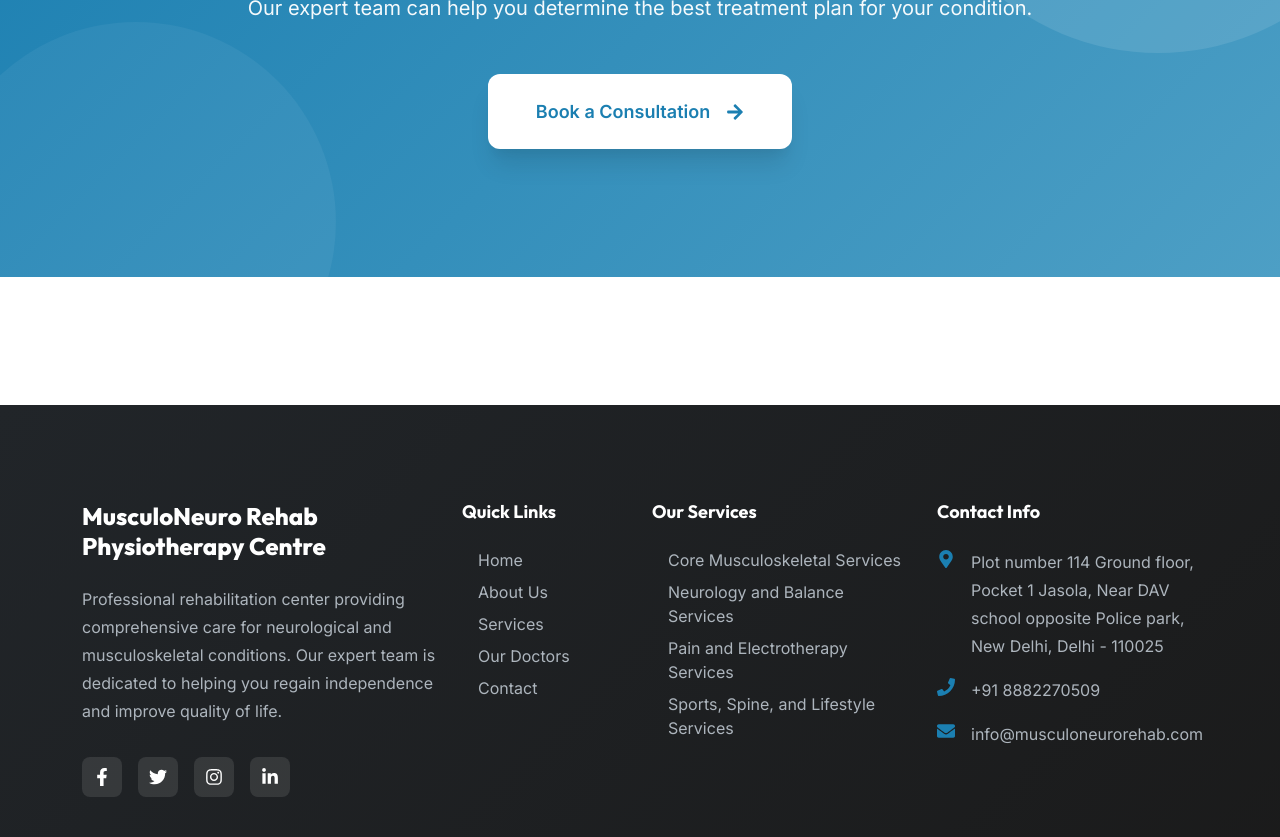
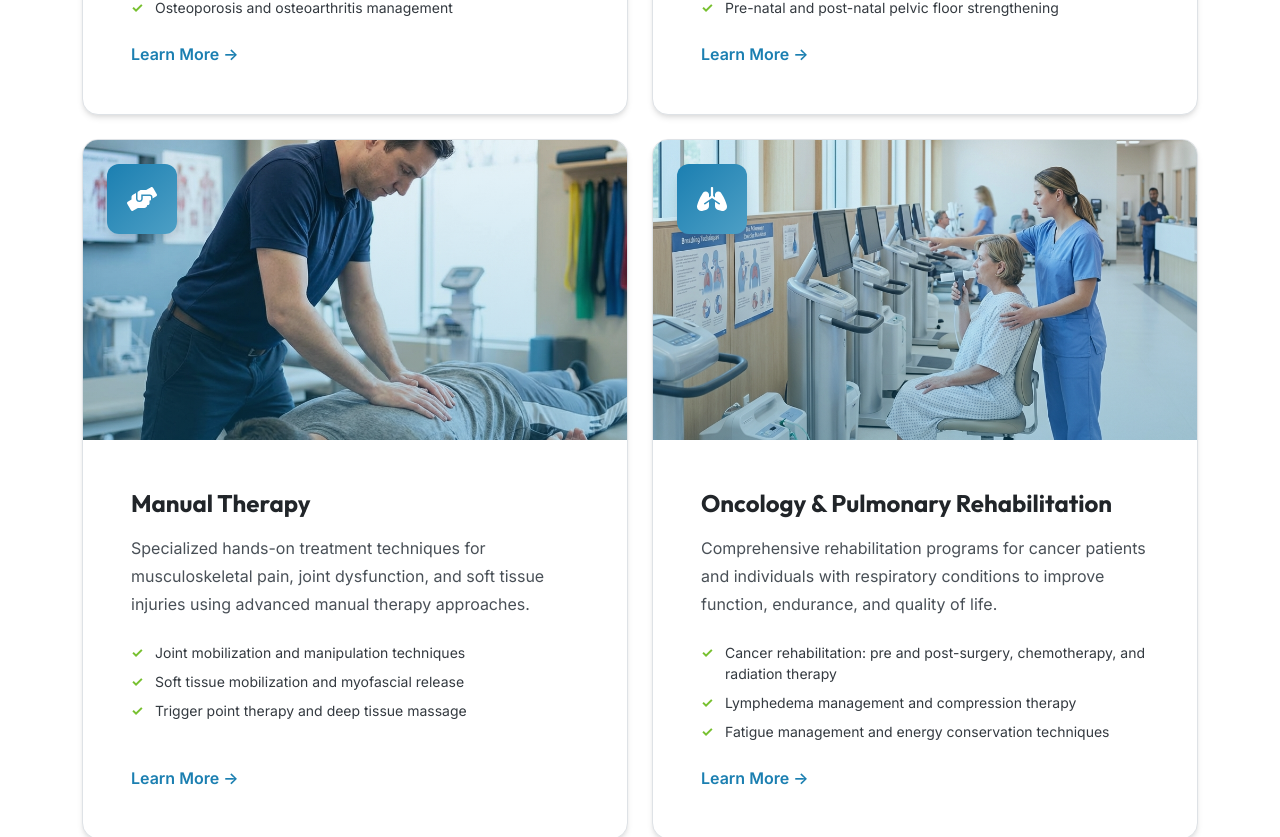
Before and after one commit to deke-r/neuroMuscular, a React (Vite) app in the folder client/: page /services in a window 1280 px wide. Shown: the part 2800-3637 px from the top of the page. Built offline with nearby package versions, Linux system fonts and the light colour scheme; no server answers.

Commit message:
new services added

```diff
--- a/client/src/data/services.data.js
+++ b/client/src/data/services.data.js
@@ -1,4 +1,4 @@
-import { FaBone, FaBrain, FaBolt, FaDumbbell, FaUserMd, FaHeartbeat } from 'react-icons/fa';
+import { FaBone, FaBrain, FaBolt, FaDumbbell, FaUserMd, FaHeartbeat, FaHandsHelping, FaLungs } from 'react-icons/fa';
 
 export const services = [
     {
@@ -92,5 +92,37 @@ export const services = [
             'Biofeedback and electrical stimulation therapy',
             'Core and pelvic floor coordination training'
         ]
+    },
+    {
+        id: 7,
+        title: 'Manual Therapy',
+        description: 'Specialized hands-on treatment techniques for musculoskeletal pain, joint dysfunction, and soft tissue injuries using advanced manual therapy approaches.',
+        icon: FaHandsHelping,
+        image: '/img/services/manual-therapy.jpg',
+        features: [
+            'Joint mobilization and manipulation techniques',
+            'Soft tissue mobilization and myofascial release',
+            'Trigger point therapy and deep tissue massage',
+            'Muscle energy techniques (MET) and PNF stretching',
+            'Mulligan concept and Maitland mobilization',
+            'Craniosacral therapy and visceral manipulation',
+            'Sports massage and injury-specific manual techniques'
+        ]
+    },
+    {
+        id: 8,
+        title: 'Oncology & Pulmonary Rehabilitation',
+        description: 'Comprehensive rehabilitation programs for cancer patients and individuals with respiratory conditions to improve function, endurance, and quality of life.',
+        icon: FaLungs,
+        image: '/img/services/oncology-pulmonary.jpg',
+        features: [
+            'Cancer rehabilitation: pre and post-surgery, chemotherapy, and radiation therapy',
+            'Lymphedema management and compression therapy',
+            'Fatigue management and energy conservation techniques',
+            'Pulmonary rehabilitation for COPD, asthma, and post-COVID recovery',
+            'Breathing exercises and airway clearance techniques',
+            'Cardiopulmonary endurance training and oxygen therapy support',
+            'Quality of life improvement programs for chronic respiratory conditions'
+        ]
     }
 ];
--- a/client/src/pages/Home.jsx
+++ b/client/src/pages/Home.jsx
@@ -62,7 +62,7 @@ const Home = () => {
                 <div className="container">
                     <div className="row g-4">
                         <div className="col-lg-3 col-md-6">
-                            <StatsBox number={doctors.length.toString()} suffix="" label="Expert Physiotherapists" icon={FaAward} />
+                            <StatsBox number="2" suffix="" label="Expert Physiotherapists" icon={FaAward} />
                         </div>
                         <div className="col-lg-3 col-md-6">
                             <StatsBox number={services.length.toString()} suffix="" label="Specialized Services" icon={FaUsers} />
@@ -80,7 +80,7 @@ const Home = () => {
             <ServicesSection
                 title="Our Specialized Services"
                 subtitle="What We Offer"
-                services={services.slice(0, 6)}
+                services={services}
             />
 
             <DoctorsSection
--- a/client/src/pages/Services.jsx
+++ b/client/src/pages/Services.jsx
@@ -31,7 +31,7 @@ const Services = () => {
                 <div className="container">
                     <div className="row g-4">
                         {services.map((service) => (
-                            <div key={service.id} className="col-lg-4 col-md-6">
+                            <div key={service.id} className="col-lg-6 col-md-6">
                                 <ServiceCard {...service} />
                             </div>
                         ))}
```
Also changed, not shown: client/public/img/services/manual-therapy.jpg (added), client/public/img/services/oncology-pulmonary.jpg (added).
